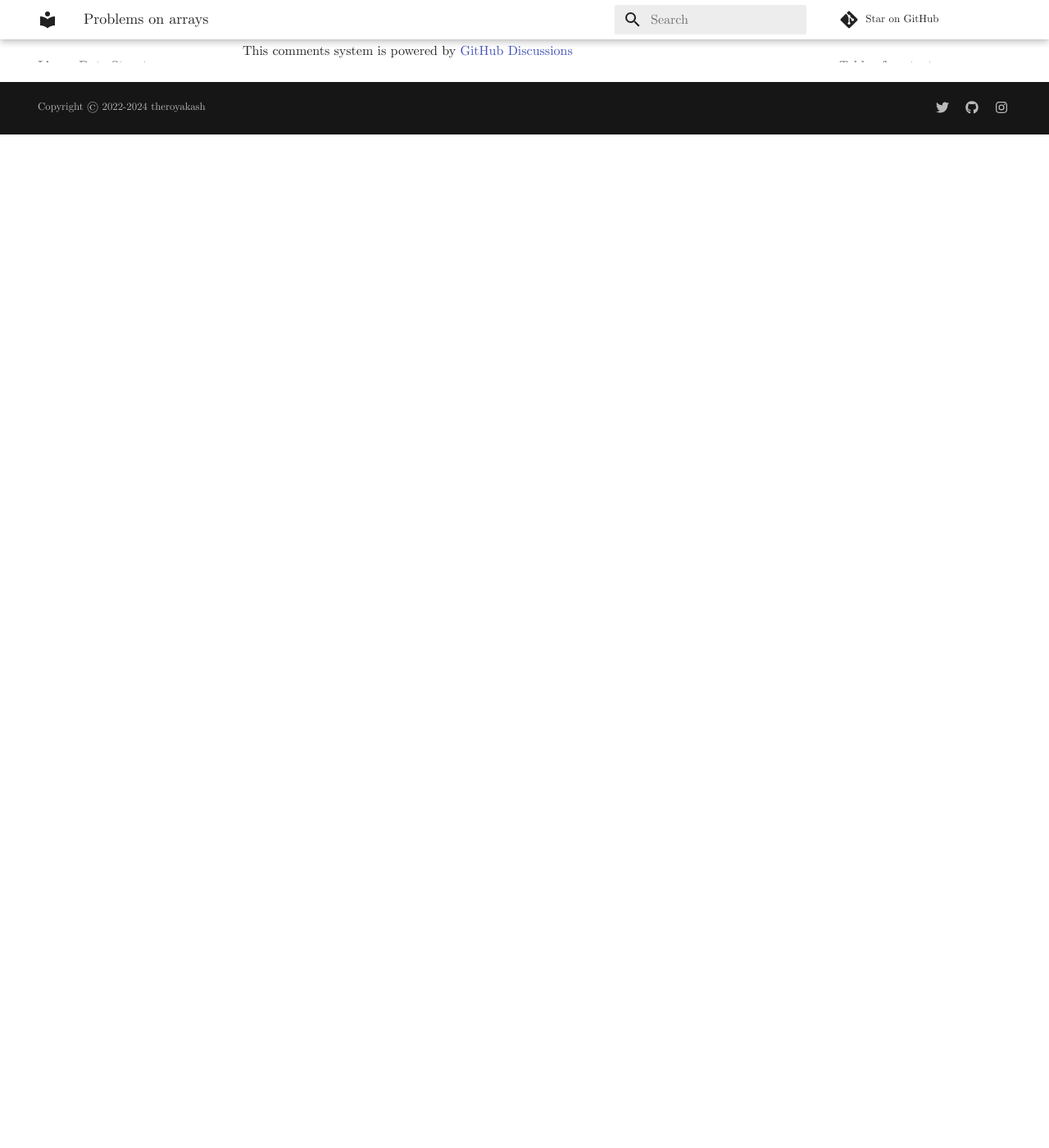
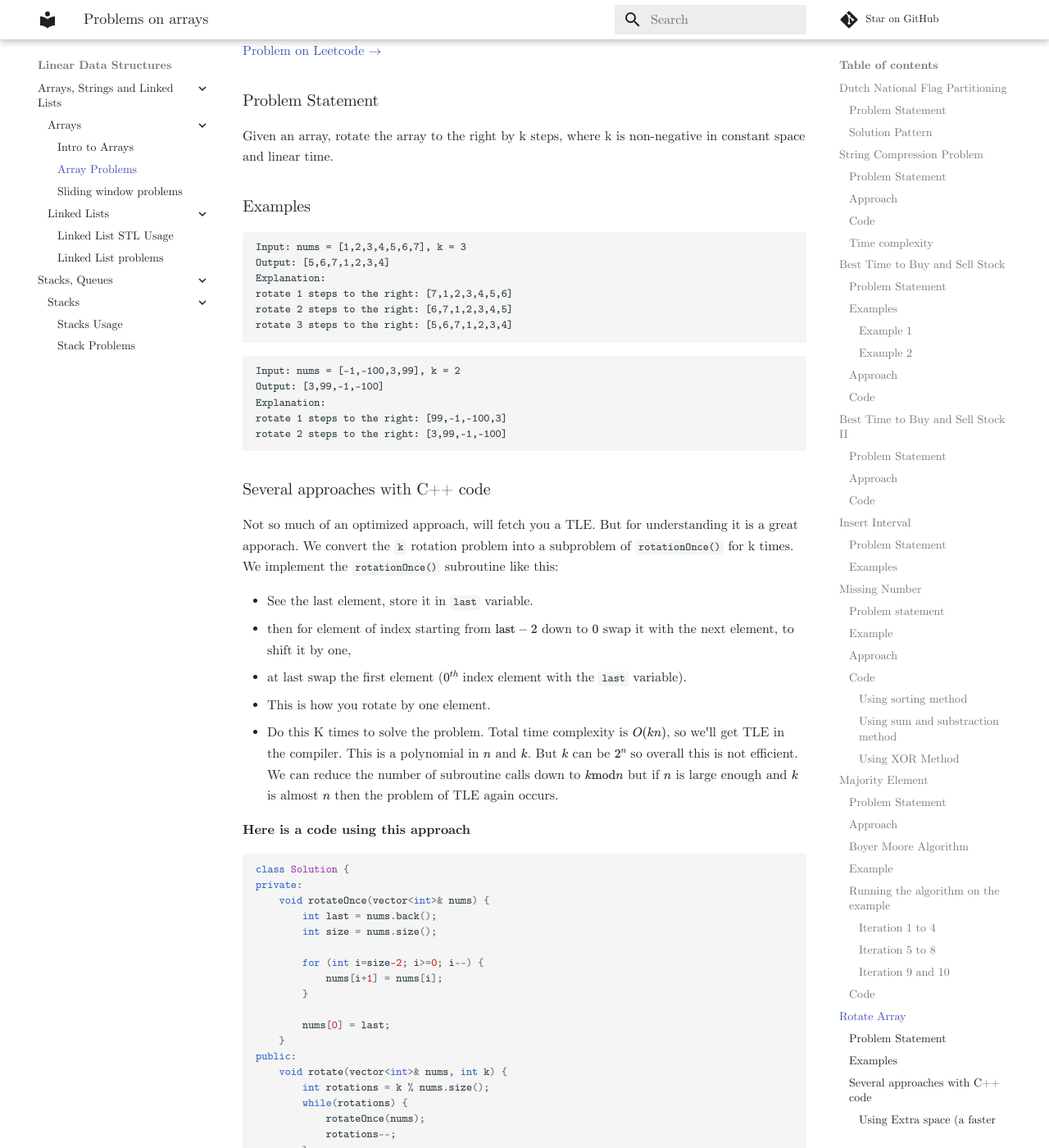
Before and after one commit to theroyakash/algorithms.theroyakash.com, an MkDocs documentation site: the page built from docs/arrays/array-problems.md, in a window 1280 px wide and 1400 px high, scrolled down 11618 px. Shown: the whole window at 82% size. Built offline with MkDocs 1.6.1 and Material for MkDocs 9.7.7, drawn with Linux system fonts in a browser that asks for light colours; comment, search, counter and statistics services are not loaded; before the commit the page ends 11782 px from its top, so only the background shows below that; some of the changed text lies outside the part shown.

Commit message:
📦 NEW: added Rotate Array all solutions

````diff
--- a/docs/arrays/array-problems.md
+++ b/docs/arrays/array-problems.md
@@ -363,3 +363,133 @@ public:
     }
 };
 ```
+
+## Rotate Array
+[Problem on Leetcode $\to$](https://leetcode.com/problems/rotate-array/)
+### Problem Statement
+Given an array, rotate the array to the right by k steps, where k is non-negative in constant space and linear time.
+### Examples
+```
+Input: nums = [1,2,3,4,5,6,7], k = 3
+Output: [5,6,7,1,2,3,4]
+Explanation:
+rotate 1 steps to the right: [7,1,2,3,4,5,6]
+rotate 2 steps to the right: [6,7,1,2,3,4,5]
+rotate 3 steps to the right: [5,6,7,1,2,3,4]
+```
+
+```
+Input: nums = [-1,-100,3,99], k = 2
+Output: [3,99,-1,-100]
+Explanation:
+rotate 1 steps to the right: [99,-1,-100,3]
+rotate 2 steps to the right: [3,99,-1,-100]
+```
+### Several approaches with C++ code
+Not so much of an optimized approach, will fetch you a TLE. But for understanding it is a great apporach. We convert the `k` rotation problem into a subproblem of `rotationOnce()` for k times. We implement the `rotationOnce()` subroutine like this:
+
+- See the last element, store it in `last` variable.
+- then for element of index starting from $\text{last} - 2$ down to $0$ swap it with the next element, to shift it by one,
+- at last swap the first element ($0^{th}$ index element with the `last` variable).
+- This is how you rotate by one element.
+- Do this K times to solve the problem. Total time complexity is $O(kn)$, so we'll get TLE in the compiler. This is a polynomial in $n$ and $k$. But $k$ can be $2^n$ so overall this is not efficient. We can reduce the number of subroutine calls down to $k \text{mod} n$ but if $n$ is large enough and $k$ is almost $n$ then the problem of TLE again occurs.
+
+**Here is a code using this approach**
+```cpp
+class Solution {
+private:
+    void rotateOnce(vector<int>& nums) {
+        int last = nums.back();
+        int size = nums.size();
+
+        for (int i=size-2; i>=0; i--) {
+            nums[i+1] = nums[i];
+        }
+
+        nums[0] = last;
+    }
+public:
+    void rotate(vector<int>& nums, int k) {
+        int rotations = k % nums.size();
+        while(rotations) {
+            rotateOnce(nums);
+            rotations--;
+        }
+    }
+};
+```
+
+The code here will not run in a reasonable amount of time for a sufficiently large input size. So we have to design some better algorithms.
+
+#### Using Extra space (a faster algorithm in linear time)
+Instead of using the rotate once subroutine we can store all the last k elements in some temporary array, then instead of shifting one element once to the right and putting the last element to the front we can
+
+- push those elements k step ahead
+- put last k elements to the front of the array.
+
+This way the time complexity becomes linear time in $O(n + k)$. This does not give TLE. But this takes $O(k)$ extra space.
+
+```cpp
+class Solution {
+public:
+    void rotate(vector<int>& nums, int k) {
+        k = k % nums.size();
+        int size = nums.size();
+
+        vector<int> temp(nums.end()-k, nums.end());
+
+        // for all the elements starting from
+        // size - k - 1 down to 0 write it k space ahead
+
+        for (int i=size-k-1; i>=0; i--) {
+            nums[i + k] = nums[i];
+        }
+
+        int start = 0;
+        for (auto t:temp) {
+            nums[start] = t;
+            start++;
+        }
+    }
+};
+```
+
+#### Without extra space and linear time complexity in $n$
+There is a very ingenious solution to the problem. I'll explain this with diagrams and will give you an working C++ code.
+##### Approach
+The approach to get the solution goes like this:
+
+- inplace reverse the array from last to $k$,
+- then inplace reverse the array from start to `size - k`
+- now reverse the whole array.
+
+##### Dry run on some example
+**Example array**
+![image](../images/k-rot-example.png)
+**Dry run on that example**
+![image](../images/Krot-dryrun.png)
+
+##### Code
+```cpp
+class Solution {
+private:
+    void inplace_reverse(vector<int>& nums, int start, int end) {
+        while (start < end) {
+            int temp = nums[start];
+            nums[start] = nums[end];
+            nums[end] = temp;
+            start++;
+            end--;
+        }
+    }
+public:
+    void rotate(vector<int>& nums, int k) {
+        k = k % nums.size();
+        int size = nums.size();
+
+        inplace_reverse(nums, size-k, size-1);
+        inplace_reverse(nums, 0, size-k-1);
+        inplace_reverse(nums, 0, size-1);
+    }
+};
+```
````
Also changed, not shown: docs/images/Krot-dryrun.png (added), docs/images/k-rot-example.png (added).
